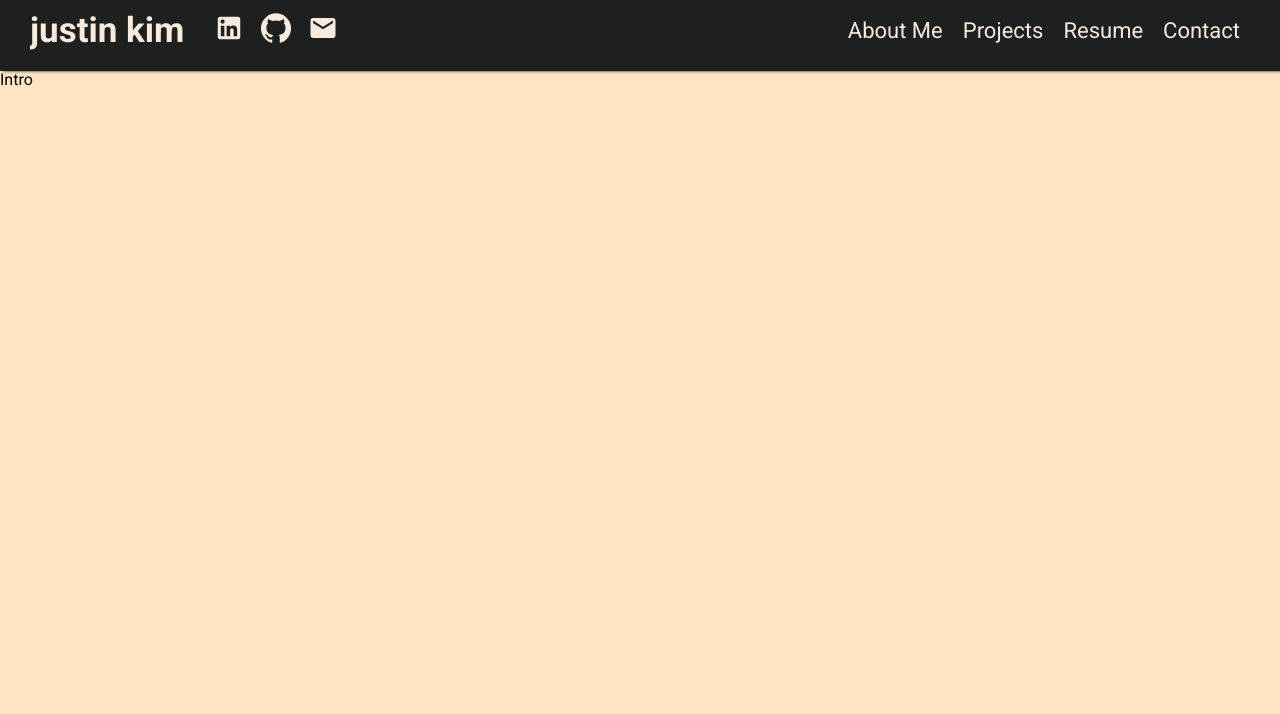
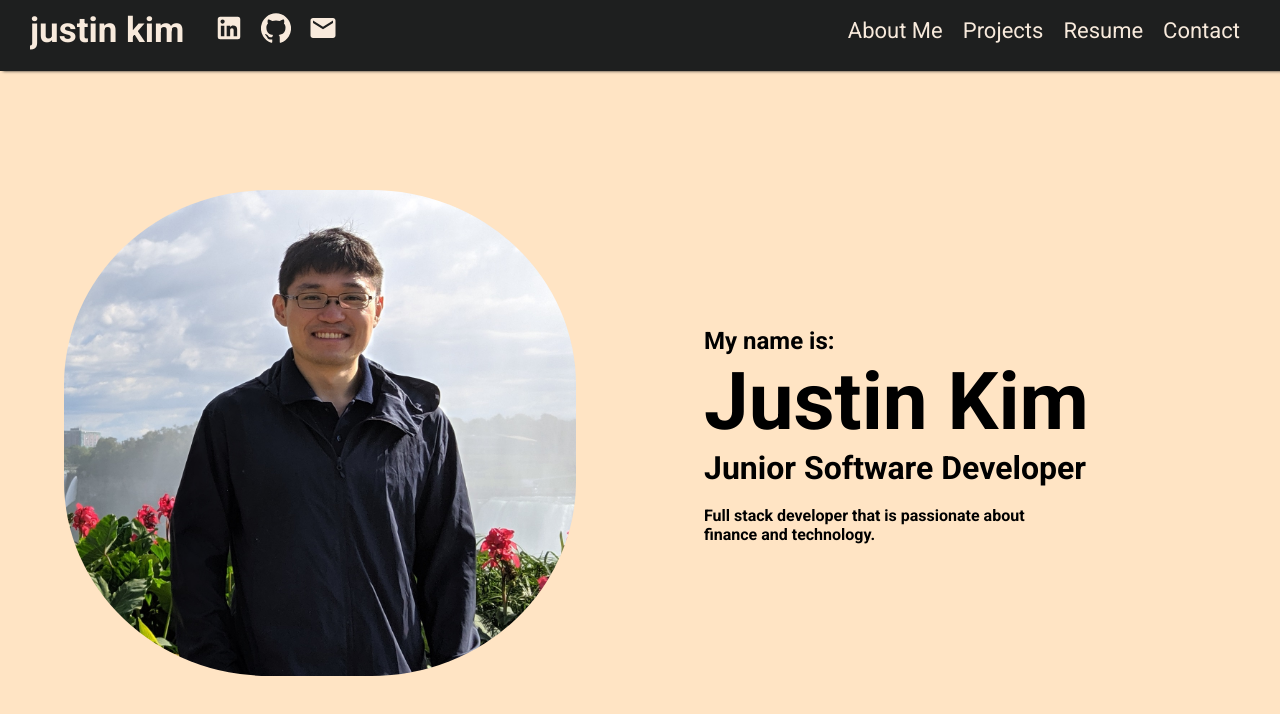
Before and after one commit to kimjust6/Portfolio, a React (Create React App) app: page / in a window 1280 px wide. Shown: the top 714 px of the page. Built offline with nearby package versions, Linux system fonts and the light colour scheme.

Commit message:
finished intro tab

```diff
--- a/src/App.jsx
+++ b/src/App.jsx
@@ -10,11 +10,11 @@ import Menu from "./components/menu/Menu"
 
 
 function App() {
-  const [width, setWidth] = useState(window.innerWidth);
+
   const [menuOpen, setMenuOpen] = useState(false);
   return (
     <div className="app">
-        <Navbar menuOpen={menuOpen} setMenuOpen={setMenuOpen} width={width} setWidth={setWidth}/>
+        <Navbar menuOpen={menuOpen} setMenuOpen={setMenuOpen} />
         <Menu menuOpen={menuOpen} setMenuOpen={setMenuOpen}/>
       <div className="sections">
         <Intro/>
--- a/src/components/contact/contact.scss
+++ b/src/components/contact/contact.scss
@@ -1,3 +1,5 @@
+@import "../../global.scss";
+
 .contact{
     background-color: lightblue;
     width: 100%;
--- a/src/components/intro/Intro.jsx
+++ b/src/components/intro/Intro.jsx
@@ -1,20 +1,29 @@
-
-import KeyboardArrowDownIcon from '@mui/icons-material/KeyboardArrowDown';
+import KeyboardArrowDownIcon from "@mui/icons-material/KeyboardArrowDown";
 
 import "./intro.scss";
 
 const Intro = () => {
   return (
     <div className="intro" id="intro">
-        Intro
-        <div className="left">
+      <div className="moreLeft"></div>
+      <div className="left">
         <div className="picture">
-          {/* <img src="../assets/profile.jpg" alt=""></img> */}
+          <img src="../assets/profile.jpg" alt=""></img>
         </div>
+      </div>
+      <div className="right">
+        <div className="text">
+          <h2 className="hello">My name is:</h2>
+          <h1 className="name">Justin Kim</h1>
+          <h1 className="hello">Junior Software Developer</h1>
+
+          <h4 className="introduction">
+            <br />
+            Full stack developer that is passionate about finance and technology.
+
+          </h4>
         </div>
-        <div className="right">
-
-        </div>
+      </div>
     </div>
   );
 };
--- a/src/components/intro/intro.scss
+++ b/src/components/intro/intro.scss
@@ -2,20 +2,73 @@
 
 
 .intro{
+    width:100%;
     background-color: bisque;
     display: flex;
-    height: calc(100vh - 70px);
+    flex-wrap:wrap;
+    justify-content: center;
+    // align-items: center;
+    flex-shrink: 1;
+    height: calc(50vh - 70px);
+    overflow-y: hidden;
+    // .moreLeft{
+    //     flex:0.1
+    // }
     .left{
-        flex: 0.25;
+        flex: 0.5;
         overflow-y: hidden;
+
+        display: flex;
+        width:100%;
+        height: 100%;
+        align-items: center;
+        justify-content: center;
         .picture{
+            width:100%;
+
+
+            // padding: 0.2vw;
+            // margin: 2vw;
+
             img{
-                width: 100%;
-                border-radius: 50%;
+                width: 80%;
+                border-radius: 40%;
+
+
             }
         }
     }
     .right{
-        flex: 0.75;
+        flex: 0.4;
+        // padding-right:20vw;
+        .text{
+
+            width: 90%;
+            height: 100%;
+            display: flex;
+            flex-direction: column;
+            justify-content: center;
+
+            div{
+                font-size: 25px;
+                width: 30px;
+
+            }
+            .hello{
+                margin:0;
+            }
+            .name{
+                margin:0;
+                font-weight: 600;
+                font-size: 80px;
+            }
+            .introduction{
+                margin:0;
+                flex-shrink: 1;
+                width: 80%;
+                word-wrap: break-word;
+
+            }
+        }
     }
 }
--- a/src/components/resume/resume.scss
+++ b/src/components/resume/resume.scss
@@ -1,3 +1,5 @@
+@import "../../global.scss";
+
 .resume{
     background-color: lightsalmon;
     width: 100%;
--- a/src/global.scss
+++ b/src/global.scss
@@ -2,4 +2,4 @@ $mainColor: rgb(30, 31, 31);
 $secondaryColour: rgb(248, 234, 220);
 // $linkHover: rgb(160, 212, 236);
 $linkHover: rgb(0, 0, 0);
-$hamburgerWidth: 780px;
+$hamburgerWidth: 800px;
```
Also changed, not shown: public/manifest.json (deleted).
